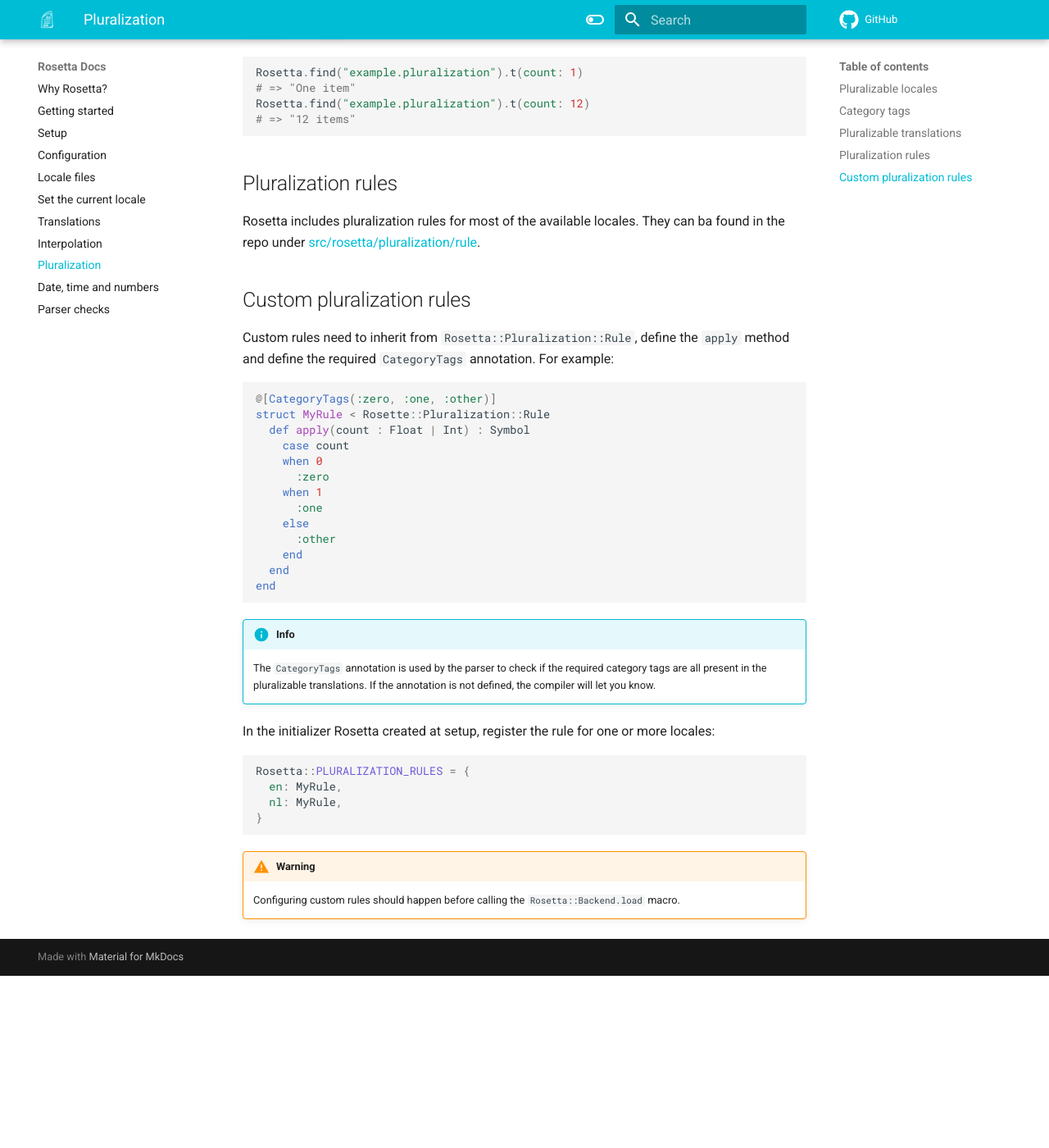
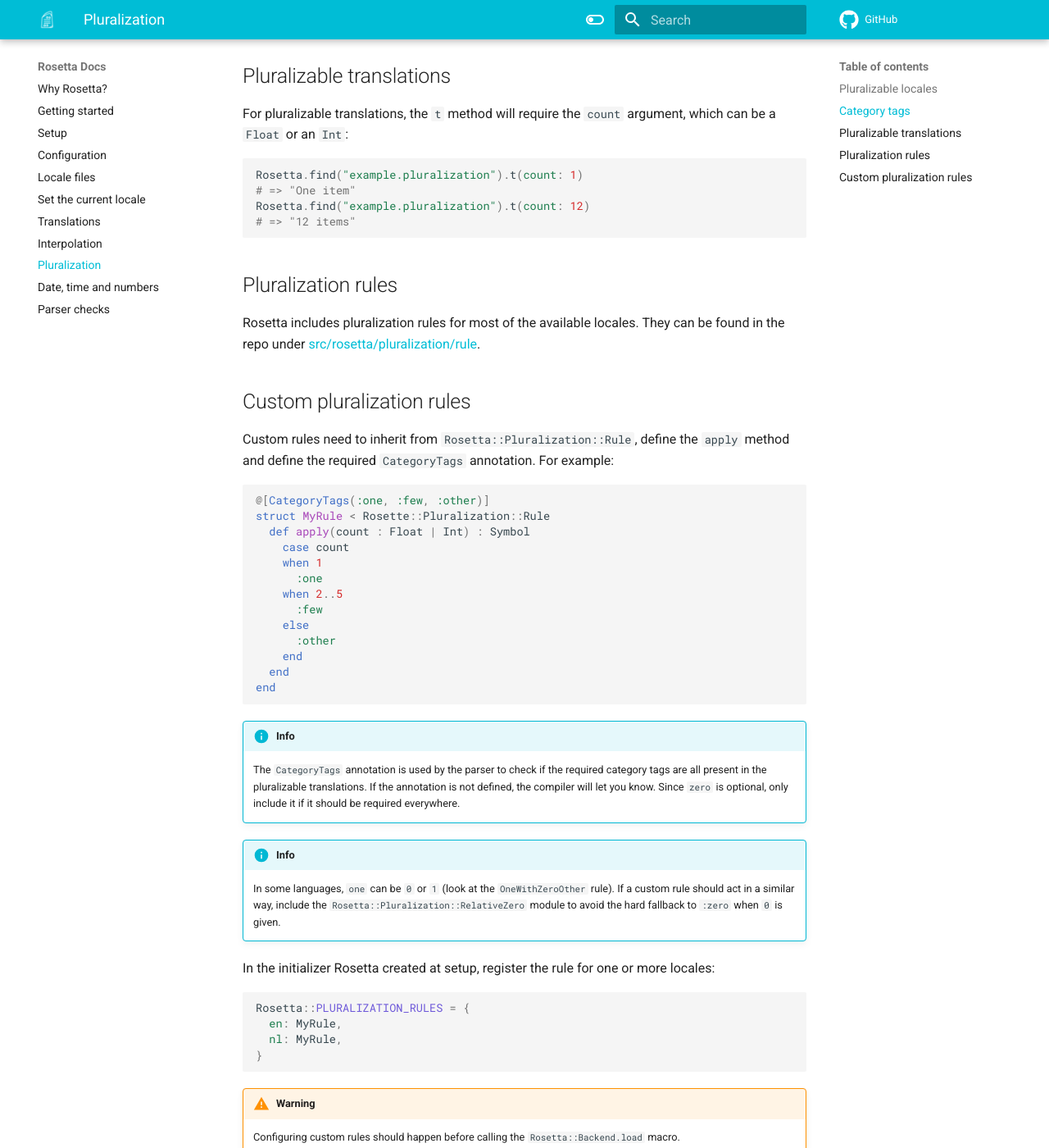
Before and after one commit to wout/rosetta, an MkDocs documentation site: the page built from docs/pluralization.md, in a window 1280 px wide and 1400 px high, scrolled down 871 px. Shown: the whole window at 82% size. Built offline with MkDocs 1.6.1 and Material for MkDocs 9.7.7, drawn with Linux system fonts in a browser that asks for light colours; comment, search, counter and statistics services are not loaded; the version menu is left out; before the commit the page ends 2061 px from its top, so only the background shows below that; some of the changed text lies outside the part shown.

Commit message:
docs: update pluralization for optional :zero

````diff
--- a/docs/pluralization.md
+++ b/docs/pluralization.md
@@ -11,6 +11,12 @@
 
 The parser will interpret a translation as a pluralizable one if it contains a
 key called `other`, and its value contains a `%{count}` interpolation key.
+
+!!! info
+    The `zero` category tag is a special case because it is optional in almost
+    all pluralization rules. If it is present in the locale files and `count` is
+    `0`, the value for `zero` will be used. If not, then Rosetta will fall back
+    to `other`.
 
 ## Category tags
 All the short category tags defined by [the
@@ -37,7 +43,7 @@
 
 ## Pluralization rules
 Rosetta includes pluralization rules for most of the available locales. They can
-ba found in the repo under
+be found in the repo under
 [src/rosetta/pluralization/rule](https://github.com/wout/rosetta/tree/main/src/rosetta/pluralization/rule).
 
 ## Custom pluralization rules
@@ -45,14 +51,14 @@
 `apply` method and define the required `CategoryTags` annotation. For example:
 
 ```cr
-@[CategoryTags(:zero, :one, :other)]
+@[CategoryTags(:one, :few, :other)]
 struct MyRule < Rosette::Pluralization::Rule
   def apply(count : Float | Int) : Symbol
     case count
-    when 0
-      :zero
     when 1
       :one
+    when 2..5
+      :few
     else
       :other
     end
@@ -63,7 +69,14 @@
 !!! info
     The `CategoryTags` annotation is used by the parser to check if the required
     category tags are all present in the pluralizable translations. If the
-    annotation is not defined, the compiler will let you know.
+    annotation is not defined, the compiler will let you know. Since `zero` is
+    optional, only include it if it should be required everywhere.
+
+!!! info
+    In some languages, `one` can be `0` or `1` (look at the `OneWithZeroOther`
+    rule). If a custom rule should act in a similar way, include the
+    `Rosetta::Pluralization::RelativeZero` module to avoid the hard fallback to
+    `:zero` when `0` is given.
 
 In the initializer Rosetta created at setup, register the rule for one or more
 locales:
````
